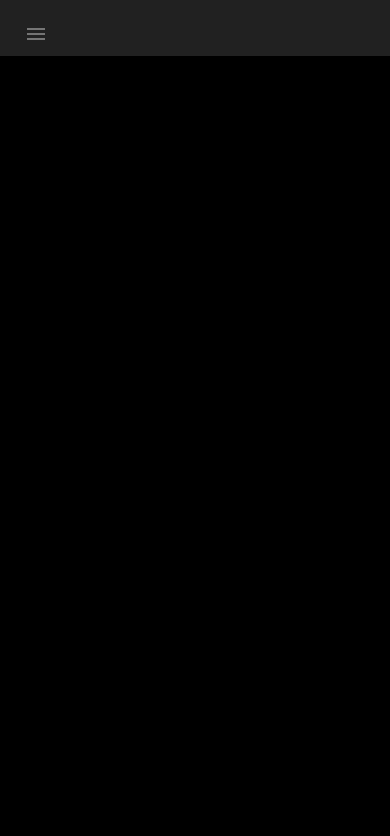
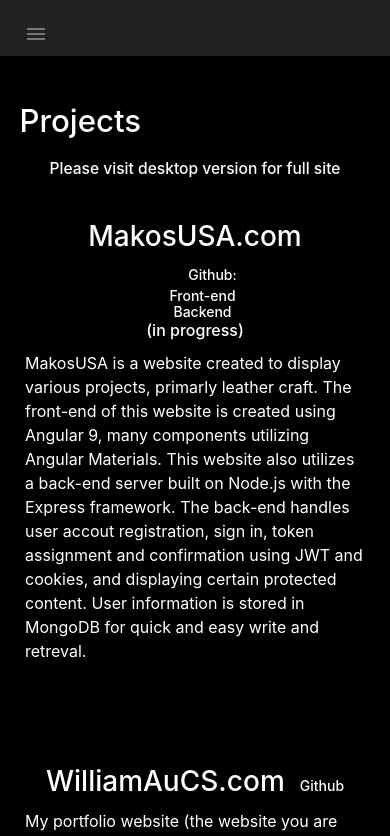
Before and after one commit to WilliamAuCS/Portfolio-v2, an Angular app in the folder williamaucs-com/: page /projects in a window 390 px wide. Shown: the top 836 px of the page. Built offline with nearby package versions, Linux system fonts and the light colour scheme.

Commit message:
Added mobile view

```diff
--- a/williamaucs-com/src/app/app.component.html
+++ b/williamaucs-com/src/app/app.component.html
@@ -1,7 +1,13 @@
 <app-navbar>
 
-    <main [@routeAnimations]="prepareRoute(outlet)" class="content">
+    <!-- Enable desktop view (page animations) -->
+    <main *ngIf="this.is_mobile === false" [@routeAnimations]="prepareRoute(outlet)" class="content">
         <router-outlet #outlet="outlet"></router-outlet>
     </main>
 
+    <!-- Enable mobile view (remove page animations) -->
+    <main *ngIf="this.is_mobile === true">
+        <router-outlet></router-outlet>
+    </main>
+
 </app-navbar>
--- a/williamaucs-com/src/app/app.component.ts
+++ b/williamaucs-com/src/app/app.component.ts
@@ -1,7 +1,7 @@
-import { Component } from '@angular/core';
+import { Component, HostListener , OnInit} from '@angular/core';
 import { RouterOutlet } from '@angular/router';
+import { on } from 'process';
 import { slider } from './route-animations';
-import * as AOS from 'aos';
 
 @Component({
   selector: 'app-root',
@@ -12,6 +12,32 @@
 export class AppComponent {
   title = 'williamaucs-com';
 
+  private innerWidth: any;
+  public is_mobile: boolean = false;
+
+
+  ngOnInit(): void {
+    this.innerWidth = window.innerWidth;
+    console.log(this.innerWidth)
+    this.check_if_mobile(this.innerWidth)
+  }
+
+  @HostListener('window:resize', ['$event'])
+  onResize(event){
+    this.innerWidth = window.innerWidth;
+    this.check_if_mobile(this.innerWidth)
+  }
+
+  check_if_mobile(width) {
+    if(width < 500) {
+      console.log("mobile")
+      this.is_mobile = true;
+    }
+    else {
+      console.log("not mobile")
+      this.is_mobile = false;
+    }
+  }
 
   prepareRoute(outlet: RouterOutlet) {
     return outlet && outlet.activatedRouteData && outlet.activatedRouteData['animation'];
--- a/williamaucs-com/src/app/modules/home/home.component.css
+++ b/williamaucs-com/src/app/modules/home/home.component.css
@@ -1,5 +1,4 @@
 .background {
-    background-color: black;
     position: fixed;
     height: 100%;
     width: 100%;
@@ -15,8 +14,11 @@
 .name-container {
     position: relative;
     color: white;
-    margin: 20% 0 0 9%;
+    margin: 0;
+    top: 38%;
+    padding-left: 9%;
     background: transparent;
+    /* border: 1px solid red; */
 }
 .name-container h1 {
     font-size: 800%;
--- a/williamaucs-com/src/app/modules/projects/projects.component.css
+++ b/williamaucs-com/src/app/modules/projects/projects.component.css
@@ -1,8 +1,10 @@
 .background {
     background-color: black;
-    position: absolute;
+    position: relative;
+    /* height: 100%; */
+    /* width: 100%; */
+    /* border: 1px solid red; */
 }
-
 .projects-container {
     color: white;
 }
@@ -53,3 +55,49 @@
 .project-summery-second {
     margin: 5% 0 0 20%;
 }
+
+#project-name {
+    color: inherit
+}
+
+#mobile-view {
+    display: none;
+}
+
+/* Replaces toolbar with dropdown if screen width is insufficient */
+
+@media (max-width: 960px) {
+    .page-header {
+        font-size: 8vw;
+    }
+    #mobile-view {
+        display: block;
+        margin: 5% 0 0 0;
+        font-size: 4vw;
+        text-align: center;
+    }
+    .project-item {
+        flex-direction: column;
+        padding: 25px;
+        margin: 0% 0 5% 0;
+        height: auto;
+        width: 100%;
+        float: right;
+    }
+    .project-summery-first, .project-summery-second{
+        display: none;
+    }
+    .project-description-first, .project-description-second {
+        margin: 5% 0 0 0;
+        width: 100%;
+        height: auto;
+        /* border: 1px solid red; */
+    }
+    img {
+        display: none;
+    }
+    #makosusa-description a{
+        display: flex;
+        flex-direction: column;
+    }
+}
--- a/williamaucs-com/src/app/modules/projects/projects.component.html
+++ b/williamaucs-com/src/app/modules/projects/projects.component.html
@@ -1,6 +1,7 @@
 <div class="background">
     <div class="projects-container fade-in-soft">
         <h1 class="page-header">Projects</h1>
+        <h5 id="mobile-view">Please visit desktop version for full site</h5>
 
         <!-- MakosUSA -->
         <div class="project-item">
@@ -57,24 +58,28 @@
 
             </div>
             <div class="project-description-first">
-                <h3 style="text-align: center; margin-bottom: 3%;">
-                    <a href="https://makosusa.com" style="color: inherit">MakosUSA.com</a>
+                <h3 style="text-align: center; margin-bottom: 3%;" id='makosusa-description'>
+                    <a href="https://makosusa.com" id="project-name">MakosUSA.com</a>
                     <h5 style="display: inline; font-size: 50%; margin-left: 35px">Github:</h5>
-                    <a href="https://github.com/WilliamAuCS/JA-Makos_Angular" style="margin-left: 15px; color: inherit; font-size: 50%">Front-end</a>
-                    <a href="https://github.com/WilliamAuCS/JA-Makos_Server" style="margin-left: 15px; color: inherit; font-size: 50%">Backend</a>
+                    <a href="https://github.com/WilliamAuCS/JA-Makos_Angular"
+                        style="margin-left: 15px; color: inherit; font-size: 50%">Front-end</a>
+                    <a href="https://github.com/WilliamAuCS/JA-Makos_Server"
+                        style="margin-left: 15px; color: inherit; font-size: 50%">Backend</a>
                     <h6>(in progress)</h6>
                 </h3>
                 <p>{{project_description.makosusa}}</p>
             </div>
-            <img class="project-img" src="assets/JA-Makos_Logo.PNG" style="margin: 5% 10% auto auto; width: 25%; height: 55%; float: right">
+            <img class="project-img" src="assets/JA-Makos_Logo.PNG"
+                style="margin: 5% 10% auto auto; width: 25%; height: 55%; float: right">
         </div>
         <!-- Portfolio (current) -->
         <div class="project-item" data-aos="fade-up">
             <img src="assets/Angular_logo.png" style="height: 250px; margin: auto 0 auto 10%">
             <div class="project-description-second">
                 <h3 style="text-align: center; margin-bottom: 3%;">
-                    <a href="https://WilliamAuCS.com" style="color: inherit">WilliamAuCS.com</a>
-                    <a href="https://github.com/WilliamAuCS/Portfolio-v2" style="margin-left: 15px; color: inherit; font-size: 50%">Github</a>
+                    <a href="https://WilliamAuCS.com" id="project-name">WilliamAuCS.com</a>
+                    <a href="https://github.com/WilliamAuCS/Portfolio-v2"
+                        style="margin-left: 15px; color: inherit; font-size: 50%">Github</a>
                 </h3>
                 <p>{{project_description.williamaucs}}</p>
             </div>
@@ -154,19 +159,21 @@
             </div>
             <div class="project-description-first">
                 <h3 style="text-align: center; margin-bottom: 3%;">
-                    <h3>Portfolio Website (prior to rework)</h3>
-                    <a href="https://github.com/WilliamAuCS/Website-Deploy" style="margin-left: 15px; color: inherit; font-size: 50%">Github</a>
+                    <h3 id="project-name">Portfolio Website (prior to rework)</h3>
+                    <a href="https://github.com/WilliamAuCS/Website-Deploy"
+                        style="margin-left: 15px; color: inherit; font-size: 50%">Github</a>
                 </h3>
                 <p>{{project_description.williamaucs_legacy}}</p>
             </div>
-            <img class="project-img" src="assets/react_logo.png" style="margin: 5% 10% auto auto; height: 250px; width: 250px; float: right">
+            <img class="project-img" src="assets/react_logo.png"
+                style="margin: 5% 10% auto auto; height: 250px; width: 250px; float: right">
         </div>
         <!-- SQL Database -->
         <div class="project-item" data-aos="fade-up">
             <img src="assets/mysql_logo.png" style="height: 250px; margin: auto 0 auto 10%">
             <div class="project-description-second">
-                <h3 style="text-align: center; margin-bottom: 3%;">
-                    <h3>SQL Database</h3>
+                <h3 id="project-name" style="text-align: center; margin-bottom: 3%;">
+                    SQL Database
                 </h3>
                 <p>{{project_description.sql_database}}</p>
             </div>
@@ -204,20 +211,22 @@
                 </div>
             </div>
             <div class="project-description-first">
-                <h3 style="text-align: center; margin-bottom: 3%;">
+                <h3 id="project-name" style="text-align: center; margin-bottom: 3%;">
                     <h3>Cube Runner</h3>
                 </h3>
                 <p>{{project_description.cube_runner}}</p>
             </div>
-            <img class="project-img" src="assets/cube_runner.png" style="margin: 5% 10% auto auto; height: 250px; width: 250px; float: right">
+            <img class="project-img" src="assets/cube_runner.png"
+                style="margin: 5% 10% auto auto; height: 250px; width: 250px; float: right">
         </div>
         <!-- Mysteria -->
         <div class="project-item" data-aos="fade-up">
             <img src="assets/Mysteria.PNG" style="height: 250px; margin: auto 0 auto 10%">
             <div class="project-description-second">
                 <h3 style="text-align: center; margin-bottom: 3%;">
-                    <h3 style="display: inline">Mysteria</h3>
-                    <a href="https://github.com/WilliamAuCS/Mysteria" style="margin-left: 15px; color: inherit; font-size: 50%">Github</a>
+                    <h3 id="project-name" style="display: inline">Mysteria</h3>
+                    <a href="https://github.com/WilliamAuCS/Mysteria"
+                        style="margin-left: 15px; color: inherit; font-size: 50%">Github</a>
                 </h3>
                 <p>{{project_description.mysteria}}</p>
             </div>
@@ -262,20 +271,23 @@
             </div>
             <div class="project-description-first">
                 <h3 style="text-align: center; margin-bottom: 3%;">
-                    <h3 style="display: inline">Pong</h3>
-                    <a href="https://github.com/WilliamAuCS/Pong" style="margin-left: 15px; color: inherit; font-size: 50%">Github</a>
+                    <h3 id="project-name" style="display: inline">Pong</h3>
+                    <a href="https://github.com/WilliamAuCS/Pong"
+                        style="margin-left: 15px; color: inherit; font-size: 50%">Github</a>
                 </h3>
                 <p>{{project_description.pong}}</p>
             </div>
-            <img class="project-img" src="assets/Pong.PNG" style="margin: 5% 10% auto auto; height: 250px; width: 250px; float: right">
+            <img class="project-img" src="assets/Pong.PNG"
+                style="margin: 5% 10% auto auto; height: 250px; width: 250px; float: right">
         </div>
         <!-- Alien Invasion -->
         <div class="project-item" data-aos="fade-up">
             <img src="assets/Alien_Invasion.PNG" style="height: 250px; margin: auto 0 auto 10%">
             <div class="project-description-second">
                 <h3 style="text-align: center; margin-bottom: 3%;">
-                    <h3 style="display: inline">Alien Invasion</h3>
-                    <a href="https://github.com/WilliamAuCS/Alien-Invasion" style="margin-left: 15px; color: inherit; font-size: 50%">Github</a>
+                    <h3 id="project-name" style="display: inline">Alien Invasion</h3>
+                    <a href="https://github.com/WilliamAuCS/Alien-Invasion"
+                        style="margin-left: 15px; color: inherit; font-size: 50%">Github</a>
                 </h3>
                 <p>{{project_description.alien_invasion}}</p>
             </div>
--- a/williamaucs-com/src/app/modules/sandbox/sandbox.component.css
+++ b/williamaucs-com/src/app/modules/sandbox/sandbox.component.css
@@ -1,14 +1,13 @@
+.background {
+    position: relative;
+    /* height: 100%; */
+    /* width: 100%; */
+    /* border: 1px solid red; */
+}
 .sandbox-container {
     color: white;
     margin: 2% 5% 0 5%;
     display: flex;
-    /* border: 1px solid red; */
-}
-
-.page-header {
-    padding-top: 7%;
-    font-size: 350%;
-    margin: 5% 0 0 5%;
 }
 
 .card-item {
@@ -22,12 +21,50 @@
     background-size: cover;
 }
 
+p mat-form-field {
+    display: block;
+    margin: 0 auto 0 auto;
+}
+
+
+
 .form-button {
-    left: 130px;
-    bottom: 20px;
+    display: block;
+    margin: 0 auto 0 auto;
     outline: none;
+    margin-bottom: 3%;
 }
 
 p a {
     text-decoration: none;
 }
+
+@media (max-width: 960px) {
+    .sandbox-container {
+        color: white;
+        margin: 2% 5% 0 5%;
+        display: flex;
+        flex-direction: column;
+    }
+    .card-item {
+        margin: 0 auto 3% auto;
+    }
+    mat-label {
+        font-size: 2vw;
+    }
+}
+
+@media (max-width: 500px) {
+    .sandbox-container {
+        color: white;
+        margin: 2% 3% 0 3%;
+        display: flex;
+        flex-direction: column;
+    }
+    .card-item {
+        margin: 0 auto 3% auto;
+    }
+    mat-label {
+        font-size: 4vw;
+    }
+}
--- a/williamaucs-com/src/app/modules/sandbox/sandbox.component.html
+++ b/williamaucs-com/src/app/modules/sandbox/sandbox.component.html
@@ -1,3 +1,4 @@
+<div class="background">
     <div class="fade-in-soft">
         <h1 style="font-size: 400%; color: white; margin: 5% 0 0 5%;">Sandbox</h1>
         <div class="sandbox-container">
@@ -7,7 +8,7 @@
                     <mat-card-title>Encryption</mat-card-title>
                     <mat-card-subtitle>{{element.subtitle}}</mat-card-subtitle>
                 </mat-card-header>
-            <p>
+                <p style="margin: 0;">
                     <!-- Adding spacing -->
                     <span style="padding-left: 120px;"></span>
                     <!-- Input form field -->
@@ -26,3 +27,4 @@
             </mat-card>
         </div>
     </div>
+</div>
--- a/williamaucs-com/src/app/route-animations.ts
+++ b/williamaucs-com/src/app/route-animations.ts
@@ -5,9 +5,7 @@
     style,
     query,
     group,
-    animateChild,
     animate,
-    keyframes,
 } from '@angular/animations';
 
 export const slider =
@@ -27,6 +25,10 @@
     ]);
 
 function slideTo(direction) {
+
+    // if(no_animate == false) {
+    //     return;
+    // }
     const optional = { optional: true };
     return [
         query(':enter, :leave', [
--- a/williamaucs-com/src/app/shared/navbar/navbar.component.html
+++ b/williamaucs-com/src/app/shared/navbar/navbar.component.html
@@ -18,6 +18,8 @@
         <span class="gap-between"></span>
     </ul>
 </div>
+
+
 
 <!-- Secondary drop-down toolbar for mobile devices/lower width platforms -->
 <mat-toolbar>
@@ -42,3 +44,6 @@
     </mat-sidenav-content>
 
 </mat-sidenav-container>
+
+
+<ng-content></ng-content>
```
Also changed, not shown: williamaucs-com/src/app/shared/navbar/navbar.component.css (+14 -13 lines). Lines whose indentation alone changed are shown as unchanged.
